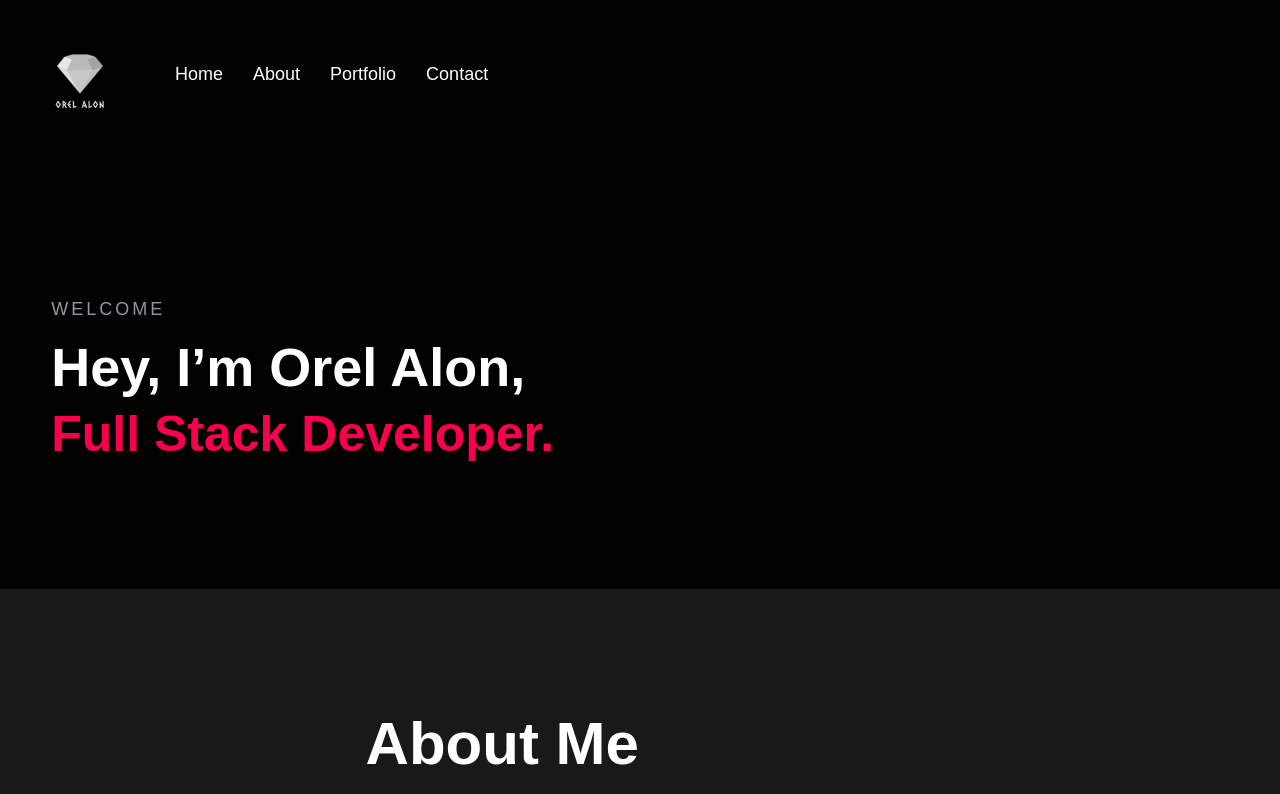
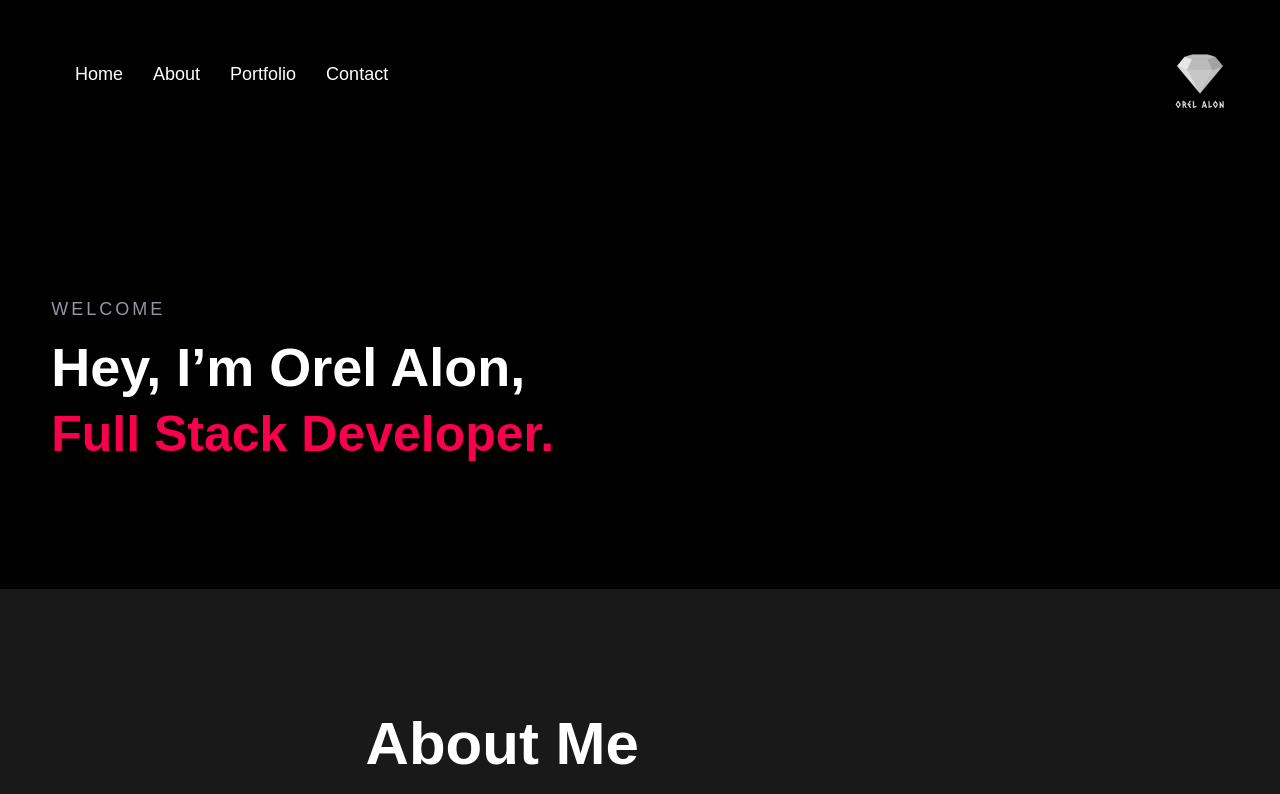
Before and after one commit to OrelAlon/portfolio, a React (Create React App) app: page / in a window 1280 px wide. Shown: the top 794 px of the page. Built offline with nearby package versions, Linux system fonts and the light colour scheme.

Commit message:
projects css

```diff
--- a/src/App.css
+++ b/src/App.css
@@ -44,6 +44,7 @@ p {
 }
 .d__flex {
   display: flex;
+  justify-content: space-between;
 }
 .align__items__center {
   align-items: center;
--- a/src/component/Home.js
+++ b/src/component/Home.js
@@ -14,9 +14,6 @@ function Home() {
     <div className='home' id='Home'>
       <div className='home__bg'>
         <div className='header d__flex align__items__center pxy__30'>
-          <div className='logo'>
-            <img src={logo} alt='' />
-          </div>
           <div className='navigation pxy__30'>
             <ul className='navbar d__flex'>
               <a href='#Home'>
@@ -32,6 +29,13 @@ function Home() {
                 <li className='nav__items mx__15'>Contact</li>
               </a>
             </ul>
+          </div>
+          <div>
+            <a href='#Home' className='logo-right'>
+              <div className='logo'>
+                <img src={logo} alt='' />
+              </div>
+            </a>
           </div>
           {/* Toogle Menu */}
           {/* <div className='toggle__menu'>
--- a/src/css/Home.css
+++ b/src/css/Home.css
@@ -63,7 +63,7 @@ ul.sidebar.d__flex {
   position: fixed;
   right: 0%;
   background: #010101;
-  justify-content: center;
+  justify-content: space-between;
   width: 300px;
   top: 0%;
   flex-direction: column;
@@ -71,13 +71,14 @@ ul.sidebar.d__flex {
 li.sideNavbar {
   padding: 25px 30px;
 }
+
 /* RESPONSIVE */
 @media only screen and (max-width: 768px) {
   .header {
     justify-content: space-between;
   }
   .navigation.pxy__30 {
-    display: none;
+    /* display: none; */
   }
   h2.white.pz__10 {
     font-size: 50px !important;
```
